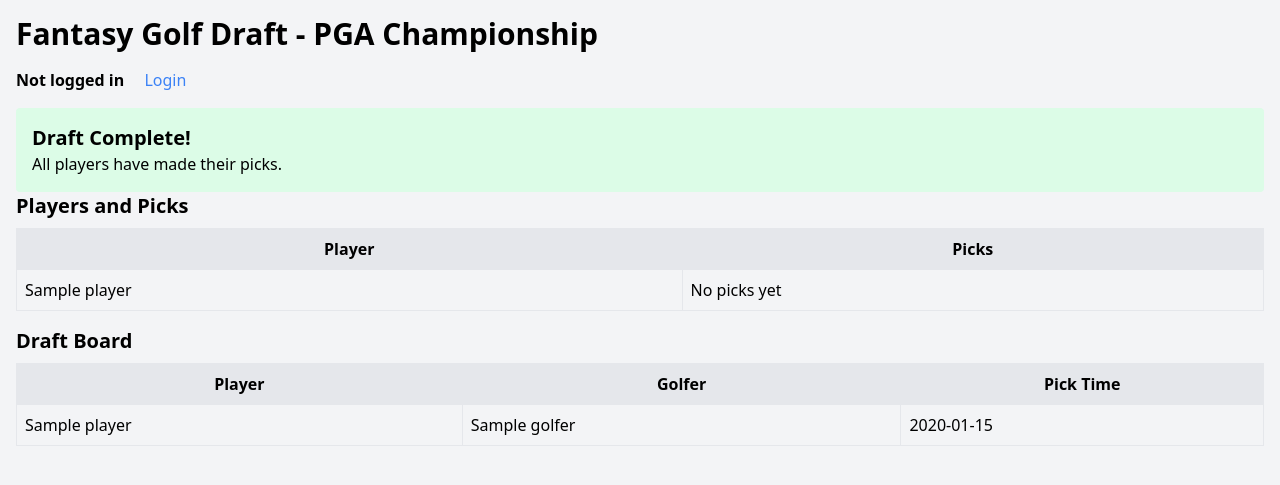
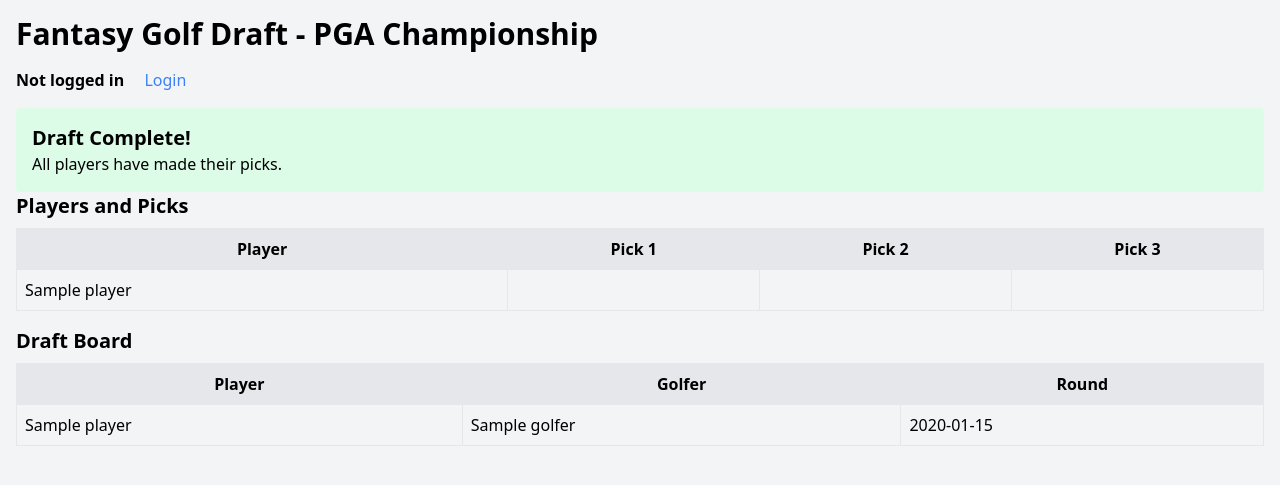
Before and after one commit to Mellow70/golf-draft, a Flask app: template templates/index.html in a window 1280 px wide. Shown: the top 485 px of the page. Run offline with Flask 3, Linux system fonts and the light colour scheme; the template is opened without the code that fills it: most values are stand-ins (such as "Sample title", 1, 10 or a date in 2020); parts of the project's set-up code (start-up, migrations or seed data) failed here and were passed over; some libraries are stand-ins or nearby versions.

Commit message:
Update app to match Draft Board structure with Player, Pick 1, Pick 2, Pick 3, Draft Order and use Draft Order for draft sequence

```diff
--- a/app.py
+++ b/app.py
@@ -53,7 +53,7 @@ USER_PLAYER_MAPPING = {
 # Debug mode for testing
 DEBUG_MODE = True
 
-# List of players
+# List of players (used as a fallback)
 PLAYERS = ['Alex', 'Liz', 'Eric', 'Jed', 'Stacie', 'Jason', 'Stephen', 'Mel', 'Brandon', 'Tony',
            'Ryan', 'Player12', 'Player13', 'Player14', 'Player15', 'Player16', 'Player17',
            'Player18', 'Player19', 'Player20']
@@ -62,27 +62,54 @@ PICKS_PER_PLAYER = TOTAL_ROUNDS
 TIMER_SECONDS = 180
 
 def get_draft_order():
-    """Generate the snake draft order."""
-    order = []
-    for round_num in range(TOTAL_ROUNDS):
-        if round_num % 2 == 0:
-            order.extend(PLAYERS)
-        else:
-            order.extend(reversed(PLAYERS))
-    return order
+    """Generate the draft order based on the Draft Order column in the Draft Board."""
+    try:
+        records = draft_worksheet.get_all_records()
+        if not records:
+            print("Draft Board worksheet has no players; using default order")
+            return PLAYERS
+
+        # Sort players by Draft Order
+        sorted_players = sorted(records, key=lambda x: int(x['Draft Order']) if x['Draft Order'] else 999)
+        players = [record['Player'] for record in sorted_players if record['Player']]
+
+        # Generate snake draft order
+        order = []
+        for round_num in range(TOTAL_ROUNDS):
+            if round_num % 2 == 0:
+                order.extend(players)
+            else:
+                order.extend(reversed(players))
+        return order
+    except Exception as e:
+        print(f"Error generating draft order: {e}")
+        return PLAYERS
 
 def load_golfers():
     """Load golfers from the Golfers worksheet."""
     try:
+        all_values = worksheet.get_all_values()
+
+        if not all_values:
+            print("Golfers worksheet is empty; adding headers")
+            worksheet.append_row(['Golfer Name', 'Ranking'])
+            return []
+
+        headers = all_values[0]
+        required_columns = ['Golfer Name', 'Ranking']
+        missing_columns = [col for col in required_columns if col not in headers]
+
+        if missing_columns:
+            print(f"Golfers worksheet missing headers: {missing_columns}; resetting headers")
+            worksheet.clear()
+            worksheet.append_row(['Golfer Name', 'Ranking'])
+            return []
+
         records = worksheet.get_all_records()
         if not records:
-            print("Warning: Golfers worksheet is empty")
+            print("Warning: Golfers worksheet has no golfers")
             return []
-        required_columns = ['Ranking', 'Golfer Name']
-        first_record = records[0]
-        missing_columns = [col for col in required_columns if col not in first_record]
-        if missing_columns:
-            raise ValueError(f"Missing required columns in Golfers worksheet: {missing_columns}")
+
         return sorted(records, key=lambda x: x['Ranking'])
     except Exception as e:
         print(f"Error loading golfers: {e}")
@@ -91,17 +118,44 @@ def load_golfers():
 def load_draft_picks():
     """Load draft picks from the Draft Board worksheet."""
     try:
+        all_values = draft_worksheet.get_all_values()
+
+        if not all_values:
+            print("Draft Board worksheet is empty; adding headers")
+            draft_worksheet.append_row(['Player', 'Pick 1', 'Pick 2', 'Pick 3', 'Draft Order'])
+            return []
+
+        headers = all_values[0]
+        required_columns = ['Player', 'Pick 1', 'Pick 2', 'Pick 3', 'Draft Order']
+        missing_columns = [col for col in required_columns if col not in headers]
+
+        if missing_columns:
+            print(f"Draft Board worksheet missing headers: {missing_columns}; resetting headers")
+            draft_worksheet.clear()
+            draft_worksheet.append_row(['Player', 'Pick 1', 'Pick 2', 'Pick 3', 'Draft Order'])
+            return []
+
         records = draft_worksheet.get_all_records()
         if not records:
-            print("Warning: Draft Board worksheet is empty")
+            print("Warning: Draft Board worksheet has no picks")
             return []
-        required_columns = ['Player', 'Golfer', 'Pick Time']
-        if records:
-            first_record = records[0]
-            missing_columns = [col for col in required_columns if col not in first_record]
-            if missing_columns:
-                raise ValueError(f"Missing required columns in Draft Board worksheet: {missing_columns}")
-        return records
+
+        picks = []
+        for record in records:
+            player = record['Player']
+            for pick_num, pick_key in enumerate(['Pick 1', 'Pick 2', 'Pick 3'], 1):
+                golfer = record.get(pick_key, '').strip()
+                if golfer:
+                    pick_time = f"Round {pick_num} (No timestamp)"
+                    picks.append({'Player': player, 'Golfer': golfer, 'Pick Time': pick_time})
+
+        draft_order = get_draft_order()
+        picks.sort(key=lambda x: (
+            draft_order.index(x['Player']) if x['Player'] in draft_order else len(draft_order),
+            int(x['Pick Time'].split()[1])
+        ))
+
+        return picks
     except Exception as e:
         print(f"Error loading draft picks: {e}")
         return []
@@ -109,8 +163,43 @@ def load_draft_picks():
 def save_draft_pick(player, golfer, pick_time):
     """Save a draft pick to the Draft Board worksheet."""
     try:
-        draft_worksheet.append_row([player, golfer, pick_time])
-        print(f"Saved pick: {player} picked {golfer} at {pick_time}")
+        records = draft_worksheet.get_all_records()
+        player_row = None
+        row_index = 2
+
+        for i, record in enumerate(records, 2):
+            if record['Player'] == player:
+                player_row = record
+                row_index = i
+                break
+
+        if not player_row:
+            draft_order = get_draft_order()
+            draft_position = draft_order.index(player) + 1 if player in draft_order else len(draft_order) + 1
+            new_row = [player, '', '', '', str(draft_position)]
+            draft_worksheet.append_row(new_row)
+            records = draft_worksheet.get_all_records()
+            for i, record in enumerate(records, 2):
+                if record['Player'] == player:
+                    player_row = record
+                    row_index = i
+                    break
+
+        pick_columns = ['Pick 1', 'Pick 2', 'Pick 3']
+        pick_index = 0
+        for i, col in enumerate(pick_columns):
+            if not player_row.get(col, '').strip():
+                pick_index = i
+                break
+            pick_index = i + 1
+
+        if pick_index >= len(pick_columns):
+            raise ValueError(f"Player {player} has already made all {TOTAL_ROUNDS} picks")
+
+        pick_column_letter = chr(ord('B') + pick_index)
+        cell_to_update = f"{pick_column_letter}{row_index}"
+        draft_worksheet.update(cell_to_update, golfer)
+        print(f"Saved pick: {player} picked {golfer} in {pick_columns[pick_index]}")
     except Exception as e:
         print(f"Error saving draft pick: {e}")
         raise
@@ -122,36 +211,33 @@ def get_current_turn():
     if total_picks >= len(PLAYERS) * PICKS_PER_PLAYER:
         return None, None
 
-    sorted_picks = sorted(picks, key=lambda x: x.get('Pick Time', ''), reverse=True)
-    last_player = sorted_picks[0]['Player'] if sorted_picks else None
+    draft_order = get_draft_order()
+    if not draft_order:
+        return None, None
 
-    draft_order = get_draft_order()
-    if not last_player:
-        current_position = 0
-    else:
-        last_index = draft_order.index(last_player)
-        current_position = (last_index + 1) % len(draft_order)
-
+    current_position = total_picks % len(draft_order)
     current_player = draft_order[current_position]
 
     player_picks = sum(1 for pick in picks if pick['Player'] == current_player)
     if player_picks >= PICKS_PER_PLAYER:
         next_position = (current_position + 1) % len(draft_order)
-        while next_position != current_position:
+        attempts = 0
+        while attempts < len(draft_order):
             next_player = draft_order[next_position]
             next_player_picks = sum(1 for pick in picks if pick['Player'] == next_player)
             if next_player_picks < PICKS_PER_PLAYER:
                 current_player = next_player
                 break
             next_position = (next_position + 1) % len(draft_order)
-        if next_position == current_position:
+            attempts += 1
+        else:
             return None, None
 
     return current_player, total_picks + 1
 
 @app.route('/')
 def home():
-    return redirect(url_for('index'))  # Allow access to index without login
+    return redirect(url_for('index'))
 
 @app.route('/login', methods=['GET', 'POST'])
 def login():
@@ -240,7 +326,8 @@ def pick():
         return jsonify({'error': 'Golfer already picked'}), 400
 
     try:
-        pick_time = datetime.now().strftime('%Y-%m-%d %H:%M:%S')
+        # Since we don't store pick time in this format, use a placeholder
+        pick_time = f"Round {sum(1 for p in picks if p['Player'] == current_player) + 1} (No timestamp)"
         save_draft_pick(current_player, golfer, pick_time)
     except Exception as e:
         return jsonify({'error': f'Failed to save pick: {str(e)}'}), 500
@@ -271,7 +358,7 @@ def autopick():
     selected_golfer = min(available_golfers, key=lambda x: x['Ranking'])['Golfer Name']
 
     try:
-        pick_time = datetime.now().strftime('%Y-%m-%d %H:%M:%S')
+        pick_time = f"Round {sum(1 for p in picks if p['Player'] == current_player) + 1} (No timestamp)"
         save_draft_pick(current_player, selected_golfer, pick_time)
     except Exception as e:
         return jsonify({'error': f'Failed to save autopick: {str(e)}'}), 500
--- a/templates/index.html
+++ b/templates/index.html
@@ -51,7 +51,9 @@
                 <thead>
                     <tr class="bg-gray-200">
                         <th class="border p-2">Player</th>
-                        <th class="border p-2">Picks</th>
+                        <th class="border p-2">Pick 1</th>
+                        <th class="border p-2">Pick 2</th>
+                        <th class="border p-2">Pick 3</th>
                     </tr>
                 </thead>
                 <tbody id="players-picks">
@@ -59,11 +61,16 @@
                         <tr>
                             <td class="border p-2">{{ player }}</td>
                             <td class="border p-2">
-                                {% if player_picks[player] %}
-                                    {{ player_picks[player] | map(attribute='Golfer') | join(', ') }}
-                                {% else %}
-                                    No picks yet
-                                {% endif %}
+                                {% set pick1 = player_picks[player] | selectattr('Pick Time', 'equalto', 'Round 1 (No timestamp)') | map(attribute='Golfer') | first %}
+                                {{ pick1 if pick1 else '' }}
+                            </td>
+                            <td class="border p-2">
+                                {% set pick2 = player_picks[player] | selectattr('Pick Time', 'equalto', 'Round 2 (No timestamp)') | map(attribute='Golfer') | first %}
+                                {{ pick2 if pick2 else '' }}
+                            </td>
+                            <td class="border p-2">
+                                {% set pick3 = player_picks[player] | selectattr('Pick Time', 'equalto', 'Round 3 (No timestamp)') | map(attribute='Golfer') | first %}
+                                {{ pick3 if pick3 else '' }}
                             </td>
                         </tr>
                     {% endfor %}
@@ -78,7 +85,7 @@
                     <tr class="bg-gray-200">
                         <th class="border p-2">Player</th>
                         <th class="border p-2">Golfer</th>
-                        <th class="border p-2">Pick Time</th>
+                        <th class="border p-2">Round</th>
                     </tr>
                 </thead>
                 <tbody id="draft-board">
@@ -156,10 +163,9 @@
                 row.cells[0].textContent === player
             );
             if (playerRow) {
-                const picksCell = playerRow.cells[1];
-                const currentPicks = picksCell.textContent === 'No picks yet' ? [] : picksCell.textContent.split(', ');
-                currentPicks.push(golfer);
-                picksCell.textContent = currentPicks.join(', ');
+                const roundNumber = parseInt(pickTime.split(' ')[1]);
+                const pickCell = playerRow.cells[roundNumber]; // Cells 1, 2, 3 for Pick 1, Pick 2, Pick 3
+                pickCell.textContent = golfer;
             }
         }
 
@@ -221,10 +227,15 @@
                         playersPicks.innerHTML = '';
                         Object.keys(data.player_picks).forEach(player => {
                             const row = document.createElement('tr');
-                            const picks = data.player_picks[player].map(p => p.Golfer).join(', ') || 'No picks yet';
+                            const picks = data.player_picks[player];
+                            const pick1 = picks.find(p => p['Pick Time'] === 'Round 1 (No timestamp)')?.Golfer || '';
+                            const pick2 = picks.find(p => p['Pick Time'] === 'Round 2 (No timestamp)')?.Golfer || '';
+                            const pick3 = picks.find(p => p['Pick Time'] === 'Round 3 (No timestamp)')?.Golfer || '';
                             row.innerHTML = `
                                 <td class="border p-2">${player}</td>
-                                <td class="border p-2">${picks}</td>
+                                <td class="border p-2">${pick1}</td>
+                                <td class="border p-2">${pick2}</td>
+                                <td class="border p-2">${pick3}</td>
                             `;
                             playersPicks.appendChild(row);
                         });
```
